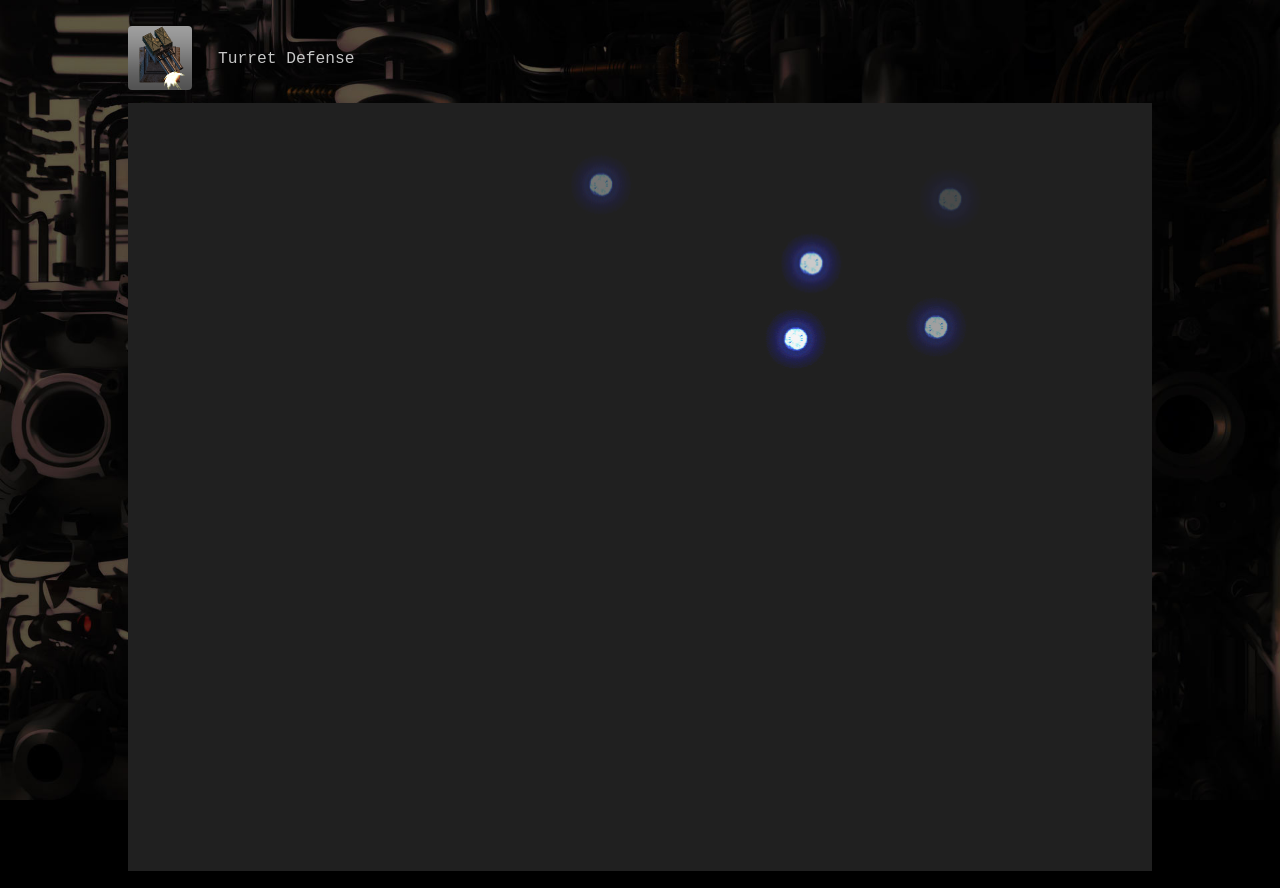
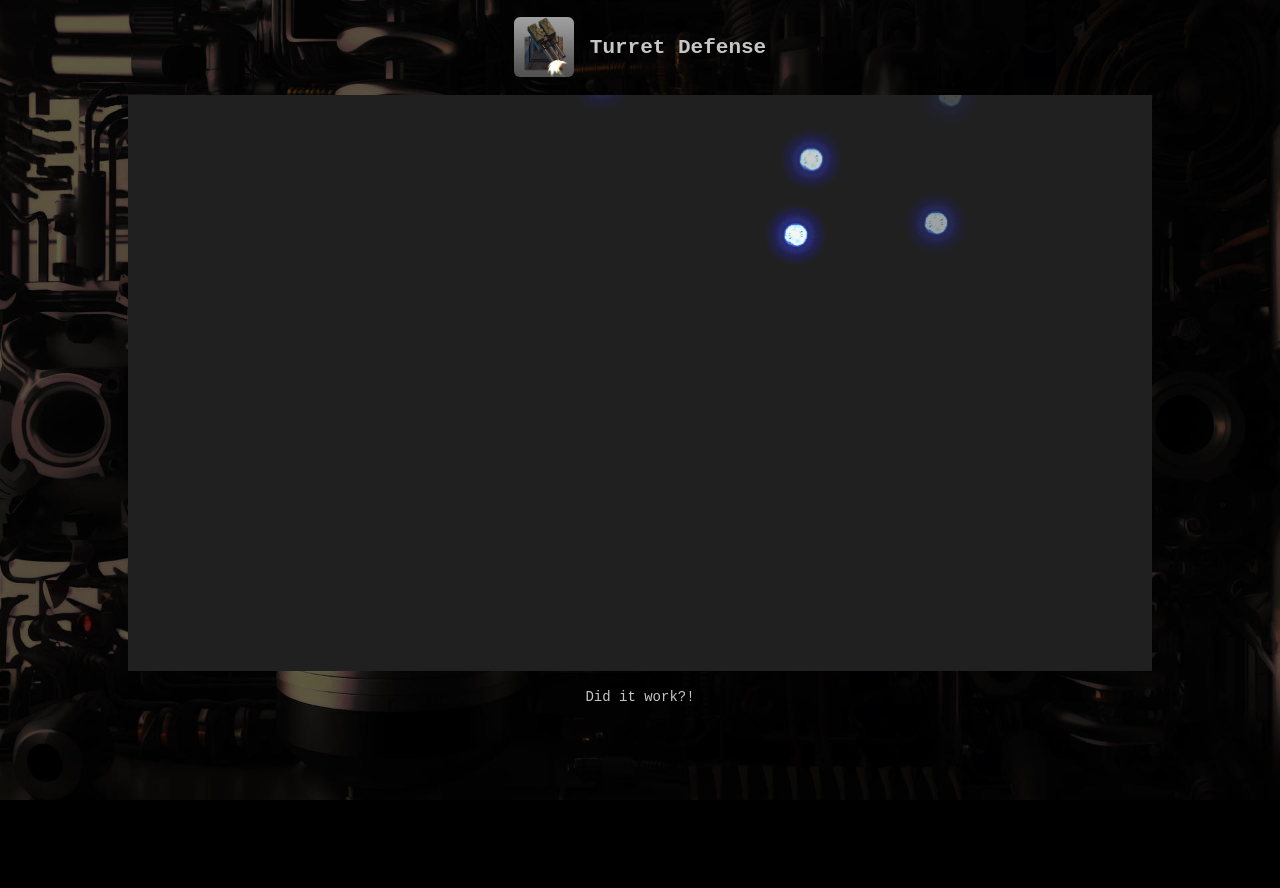
Before and after one commit to DTresadern/TurretDefense, a plain HTML site: page index.html in a window 1280 px wide. After the commit the page ends 800 px from the top, so only its background shows below. Drawn offline with Linux system fonts and the light colour scheme.

Commit message:
landing page update, canvas size change

```diff
--- a/index.html
+++ b/index.html
@@ -7,15 +7,31 @@
     <link rel="stylesheet" href="./styles/main.css">
   </head>
   <body id="landing-page">
-    <div class="center-column">
-      <div class="header">
-        <img src="./images/web/icon.png">
-        <h1>Turret Defense</h1>
+
+    <main class="flex flex-column full_height">
+
+        <section id="section-header" class="flexi-none">
+          <h1 class="flex items-center justify-center">
+            <img src="./images/web/icon.png" class="w60 rounded-6 mr1">
+            Turret Defense
+          </h1>
+        </section>
+
+        <section id="section-content" class="flexi-auto px1">
+          <div class="center-column">
+
+            <div id="game-wrapper">
+              <canvas id="viewport" width="1024" height="576"></canvas>
+            </div>
+
+          </div>
+        </section>
+
+        <section id="section-footer" class="flexi-none text-center">
+          <p>Did it work?!</p>
+        </section>
       </div>
-      <div id="game-wrapper">
-        <canvas id="viewport" width="1024" height="576"></canvas>
-      </div>
-    </div>
+    </main>
 
     <script type="module" src="./scripts/main.js" defer></script>
   </body>
--- a/scripts/engine/asset_manager.js
+++ b/scripts/engine/asset_manager.js
@@ -2,7 +2,7 @@
 
 /* /////////////////////////////////////////////////////////////////////////////
  Asset Manager
- if an asset cannot be found, load in a default error image so as not to break the game completely
+ TODO: if an asset cannot be found, load in a default error image so as not to break the game completely
 ///////////////////////////////////////////////////////////////////////////// */
 
 // dependencies
--- a/scripts/main.js
+++ b/scripts/main.js
@@ -5,11 +5,11 @@ import SpriteRender from './engine/sprite_render.js';
 import AssetManager from './engine/asset_manager.js';
 import TurretDefenseGame from './game/td_game.js';
 import InputManager from './engine/input_manager.js';
-// import ObjectManager from './td';
+
 import engine from './engine/engine.js';
 
 engine.init({
-  viewport: {canvas: '#viewport', w: 1024, h: 768},
+  viewport: {canvas: '#viewport', w: 1024, h: 576},
   inputClass: InputManager,
   renderClass: SpriteRender,
   assetClass: AssetManager,
--- a/styles/main.css
+++ b/styles/main.css
@@ -1,7 +1,14 @@
+:root {
+  font-size: 16px;
+}
+
 html, body {
   margin: 0;
   padding: 0;
   font-family: monospace;
+  width: 100%;
+  height: 100%;
+  font-size: 0.875rem;
 }
 
 body#landing-page {
@@ -27,34 +34,62 @@ body::before {
 canvas {
   background-color: #131313;
   background-image: url('../images/web/robot-bg.png');
+  width: 100%;
+  height: auto;
+}
+
+/* -------------------------------------------------------------------------- */
+
+.text-center {
+  text-align: center;
+}
+
+.mr1 {
+  margin-right: 1rem;
+}
+
+.rounded-6 {
+  border-radius: 6px;
+}
+
+.w60 {
+  width: 60px;
+}
+
+.px1 {
+  padding-left: 1rem;
+  padding-right: 1rem;
+}
+
+.fullheight {
+  /* height: 100%; */
+  min-height: 100%;
+}
+
+.fullwidth {
+  width: 100%;
+  min-width: 100%;
 }
 
 .center-column {
-  max-width: 1024px;
-  margin: 0 auto;
-  padding: 1em 0;
+  max-width: 64rem;
+  margin-left: auto;
+  margin-right: auto;
 }
 
-.header {
-  display: flex;
-  flex-direction: row;
-  justify-content: space-between;
-  align-items: center;
-  column-gap: 2em;
-  padding: 1em 0;
+/* flex container */
+.flex, .flex-column { display: flex; }
+.flex-column { flex-direction: column; }
+.justify-center { justify-content: center; }
+.items-center { align-items: center; }
+
+/* flex items */
+.flexi-none {
+  flex: none;
 }
 
-.header img {
-  height: 64px;
-  width: auto;
-  flex: none;
-  border-radius: 4px;
+.flexi-auto {
+  flex: 1 1 auto;
+  min-width: 0;
+  min-height: 0;
 }
-
-.header h1 {
-  flex-grow: 1;
-  font-size: 1.25em;
-  font-weight: 400;
-  margin: 0;
-  padding: 0;
-}
```
